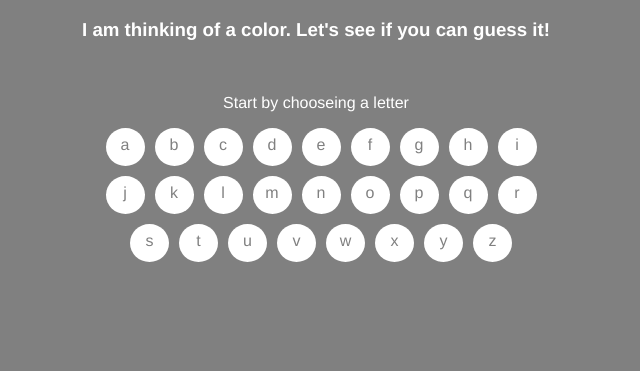
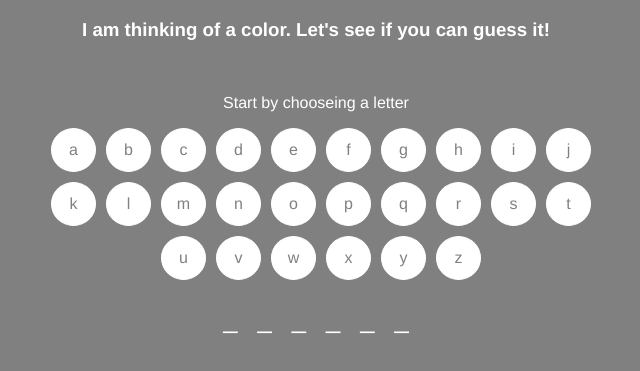
Before and after one commit to Gruebes/Hangman-Game, a plain HTML site: page index.html in a window 1280 px wide. Shown: the part 61-432 px from the top of the page, without its empty margins (324-964 px from the left). Drawn offline with nearby package versions, Linux system fonts and the light colour scheme.

Commit message:
added 'blanks' function to show possible letters

```diff
--- a/assets/css/styles.css
+++ b/assets/css/styles.css
@@ -1,6 +1,9 @@
 body {
 	background-color: grey;
-  font-family: "HelveticaNeue-Light", "Helvetica Neue Light", "Helvetica Neue", Helvetica, Arial, "Lucida Grande", sans-serif;
+	font-family: 'Helvetica Neue Light', 'Helvetica', sans-serif ;
+	color: white;
+	font-kerning: 10px;
+	font
 	color: white;
 	height:100%;
 	text-align:center;
@@ -18,22 +21,21 @@ body {
 	justify-content: center;
 	margin:15px auto;
 	padding:0;
-	max-width:450px;
+	max-width:550px;
 }
 
 #alphabet li {
-	float:left;
 	width:35px;
 	height:30px;
 	margin-left: 10px;
 	margin-bottom: 10px;
-	padding:8px 2px 0 2px;
+	padding:12px 4px 0 ;
 	list-style:none;
 	background: white;
 	color: grey;
 	cursor:pointer;
 	border-radius: 50%;
-	border: solid 1px $white;
+	border: solid 1px white;
 }
 
 #alphabet li:hover {
@@ -41,3 +43,23 @@ body {
 	border: solid 1px white;
 	color: white;
 }
+
+
+#holder {
+	display: flex;
+	justify-content: center;
+}
+
+#my-word {
+	display: flex;
+	flex-direction: row;
+	margin: 0;
+	padding: 0;
+}
+
+#my-word li {
+	list-style: none;
+	margin: 0;
+	padding: 0 10px;
+	font-size:1.6em;
+}
--- a/assets/javascript/game.js
+++ b/assets/javascript/game.js
@@ -1,5 +1,4 @@
 
-// Show spaces equivelent to the length of word generated
 // Allow user to select a letter from alphabet
 // Check to see if that letter is in the array from the word we generated
 // Take the result and diplay it to the user OR deduct a life from user
@@ -13,13 +12,15 @@ window.onload = function() {
 		'i', 'j', 'k', 'l', 'm', 'n', 'o', 'p', 'q', 'r', 's',
 		't', 'u', 'v', 'w', 'x', 'y', 'z'];
 
+	guesses = [];
+
 	// Generate a random word and store it
 	word = words[Math.floor(Math.random() * words.length)];
 	console.log(word);
 
 	// // Show alphabet cloices on screen
 	var buttons = function () {
-		myButtons = document.getElementById('buttons');
+		myButtons = document.querySelector('#buttons');
 		letters = document.createElement('ul');
 
 		for (var i = 0; i < alphabet.length; i++) {
@@ -35,6 +36,24 @@ window.onload = function() {
 
 	buttons();
 
+	// Show spaces equivelent to the length of word generated
+	blanks = function () {
+		wordHolder = document.querySelector('#holder');
+		correct = document.createElement('ul');
+
+		for (var i = 0; i < word.length; i++) {
+			correct.id = 'my-word' ;
+			line = document.createElement('li');
+			line.id = 'line' ;
+			line.innerHTML = '_'
+
+			guesses.push(line);
+			wordHolder.appendChild(correct);
+			correct.appendChild(line);
+		}
+	}
+
+blanks();
 
 
 }
--- a/index.html
+++ b/index.html
@@ -10,6 +10,7 @@
 	<!-- <link rel="stylesheet" href="https://maxcdn.bootstrapcdn.com/bootstrap/3.3.7/css/bootstrap.min.css" integrity="sha384-BVYiiSIFeK1dGmJRAkycuHAHRg32OmUcww7on3RYdg4Va+PmSTsz/K68vbdEjh4u" crossorigin="anonymous"> -->
 
 	<link rel="stylesheet" href="assets/css/styles.css"></a>
+	<link href="https://fonts.googleapis.com/css?family=Anton" rel="stylesheet">
 
 	<script type="text/javascript" src="assets/javascript/game.js"></script>
 
@@ -25,6 +26,8 @@
 	<p>Start by chooseing a letter</p>
 	<div id="buttons"></div>
 
+	<div id="holder"></div>
+
 
 </div>
 
```
Lines whose indentation alone changed are shown as unchanged.
